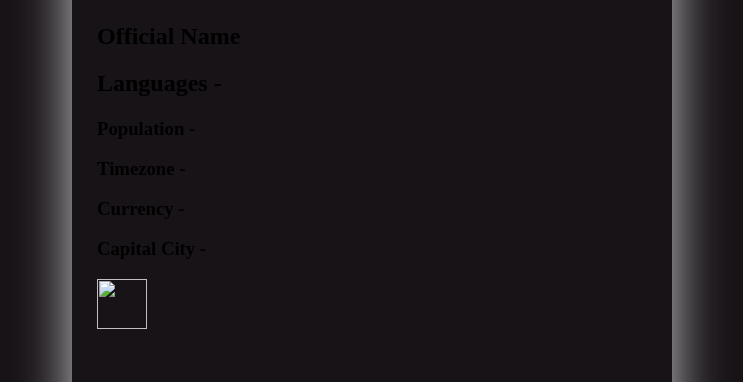
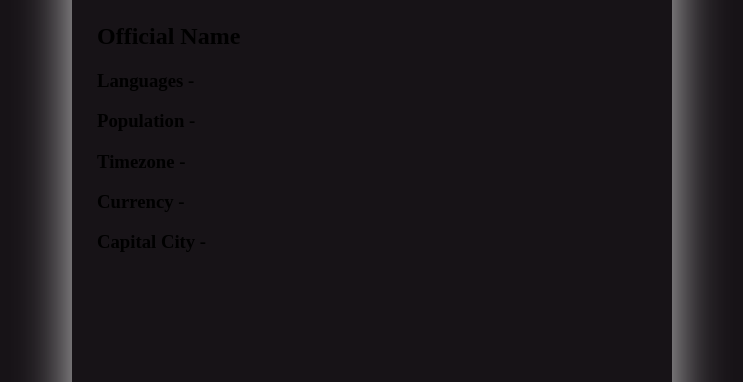
Before and after one commit to MuyG/Country-Info-App, a plain HTML site: page index.html in a window 1280 px wide. Shown: the part 798-1180 px from the top of the page, without its empty margins (268-1011 px from the left). Drawn offline with Linux system fonts and the light colour scheme.

Commit message:
added login header and added IDs for certain elements

```diff
--- a/index.html
+++ b/index.html
@@ -23,33 +23,21 @@
 			<div class="searchBar"><input id="searchInput" type="text" placeholder="Search by country name..."><button id="searchButton" type="button" name="button">Search</button></div>
 		</main>
 		<section class="panel">
-			<!-- What we want to display:
-			Common Name
-			Official Name
-			Currency Name
-			Capital City
-			Google Maps
-			Population
-			Timezone
-			Flag -->
 			<ul>
 				<li class="flagImg"><img id="flagImg" src="#" alt="flag"></li>
 				<li>
 					<h1 id="commonName">Common Name</h1>
 					<h2 id="officialName">Official Name</h2>
-					<h2 id="languages">Languages -</h2>
 				</li>
 				<li>
+					<h3 id="languages">Languages -</h2>
 					<h3 id="population">Population -</h3>
 					<h3 id="timezone">Timezone -</h3>
 					<h3 id="currency">Currency -</h3>
 					<h3 id="capitalCity">Capital City -</h4>
 				</li>
-				<li class="googleMapsIcon"><a href="#"><img src="#" alt=""></a></li>
+				<li id="map"></li>
 			</ul>
-
-
-
 		</section>
 
 		<img src="" alt="">
```
